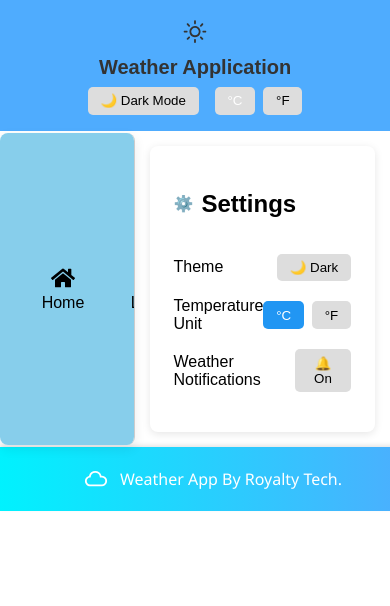
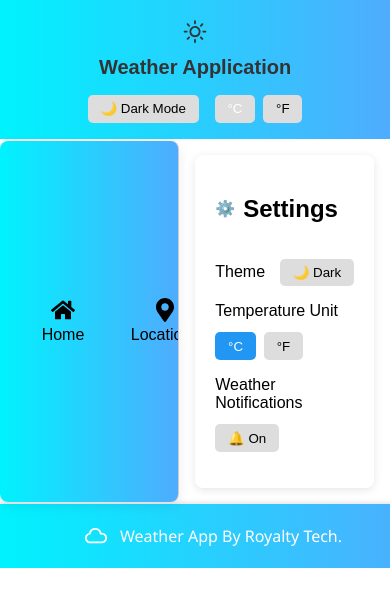
Before and after one commit to juniorSarh/weather-application, a React (Vite) app: page /settings in a window 390 px wide. Shown: the top 606 px of the page. Built offline with nearby package versions, Linux system fonts and the light colour scheme.

Commit message:
applying media queries to all the components

```diff
--- a/src/assets/components/Header.module.css
+++ b/src/assets/components/Header.module.css
@@ -1,11 +1,14 @@
+/* 🌐 Base: Mobile-first (320px and up) */
 .header {
   display: flex;
+  flex-direction: column;
   align-items: center;
-  justify-content: space-between;
+  justify-content: center;
   padding: 1rem;
-  background-color: var(--header-bg, #4facfe);
+  background: linear-gradient(to right, #00f2fe, #4facfe);
   color: var(--header-color, #333);
-  flex-wrap: wrap; /* allow wrapping on small screens */
+  gap: 0.5rem;
+  flex-wrap: wrap;
 }
 
 .icon {
@@ -14,21 +17,21 @@
 }
 
 .title {
-  flex-grow: 1;
+  font-size: 1.25rem;
   text-align: center;
   margin: 0;
-  font-size: 1.5rem;
   min-width: 150px;
+  flex-grow: 1;
 }
 
 .actions {
   display: flex;
+  flex-wrap: wrap;
+  justify-content: center;
+  align-items: center;
   gap: 1rem;
-  align-items: center;
-  flex-wrap: wrap; /* wrap on small screens */
-  justify-content: center;
+  margin-top: 0.5rem;
   flex: 0 0 auto;
-  margin-top: 0.5rem; /* spacing on small screens */
 }
 
 .unitButtons {
@@ -54,7 +57,7 @@
   color: white;
 }
 
-/* Dark theme overrides */
+/* 🌙 Dark Theme */
 body.dark-theme .header {
   background-color: #1e1e1e;
   color: white;
@@ -74,44 +77,27 @@ body.dark-theme .activeButton {
   color: white;
 }
 
-/* Media Queries */
-
-/* Small screens */
-@media (max-width: 480px) {
+/* 📱 Tablets (≥ 481px) */
+@media (min-width: 481px) {
   .header {
-    flex-direction: column;
+    flex-direction: row;
+    justify-content: space-between;
     align-items: center;
-    gap: 0.5rem;
   }
 
   .title {
-    font-size: 1.25rem;
-  }
-
-  .actions {
-    justify-content: center;
-    margin-top: 0;
-  }
-}
-
-/* Medium screens */
-@media (min-width: 481px) and (max-width: 767px) {
-  .title {
     font-size: 1.4rem;
-  }
-}
-
-/* Large screens (768px and above) */
-@media (min-width: 768px) {
-  .header {
-    flex-wrap: nowrap;
-  }
-
-  .title {
-    font-size: 1.5rem;
+    text-align: center;
   }
 
   .actions {
     margin-top: 0;
   }
 }
+
+/* 💻 Desktops (≥ 768px) */
+@media (min-width: 768px) {
+  .title {
+    font-size: 1.5rem;
+  }
+}
--- a/src/assets/components/SettingsCard.module.css
+++ b/src/assets/components/SettingsCard.module.css
@@ -1,13 +1,14 @@
+/* 🌐 Base styles: Mobile-first (320px and up) */
 .settingsCard {
-  width: 70%;
-  height: 70%;
-  margin: 15px;
-  padding: 1.5rem;
+  width: 100%;
+  margin: 1rem;
+  padding: 1.25rem;
   border-radius: 8px;
   box-shadow: 0 2px 8px rgba(0,0,0,0.1);
   background-color: #fff;
   color: #000;
   transition: background-color 0.3s, color 0.3s;
+  box-sizing: border-box;
 }
 
 body.dark-theme .settingsCard {
@@ -20,6 +21,7 @@ body.dark-theme .settingsCard {
   align-items: center;
   gap: 0.5rem;
   margin-bottom: 1rem;
+  flex-wrap: wrap;
 }
 
 .settingItem {
@@ -27,11 +29,14 @@ body.dark-theme .settingsCard {
   justify-content: space-between;
   align-items: center;
   margin: 1rem 0;
+  flex-wrap: wrap;
+  gap: 0.75rem;
 }
 
 .unitButtons {
   display: flex;
   gap: 0.5rem;
+  flex-wrap: wrap;
 }
 
 .unitButtons button,
@@ -50,11 +55,36 @@ body.dark-theme .settingsCard {
   color: white;
 }
 
-body.dark-theme .unitButtons button {
+/* Dark theme button overrides */
+body.dark-theme .unitButtons button,
+body.dark-theme .settingItem button {
   background-color: #333;
   color: white;
 }
 
-body.dark-theme .unitButtons button.active {
+body.dark-theme .unitButtons button.active,
+body.dark-theme .settingItem button.active {
   background-color: #2196f3;
+  color: white;
 }
+
+/* 📱 Tablets (≥ 600px) */
+@media (min-width: 600px) {
+  .settingsCard {
+    width: 80%;
+    padding: 1.5rem;
+  }
+
+  .settingItem {
+    flex-wrap: nowrap;
+    gap: 2rem;
+  }
+}
+
+/* 💻 Desktops (≥ 1024px) */
+@media (min-width: 1024px) {
+  .settingsCard {
+    width: 70%;
+    height: 70%;
+  }
+}
--- a/src/assets/components/SideBar.module.css
+++ b/src/assets/components/SideBar.module.css
@@ -1,20 +1,21 @@
+/* 🌐 Base styles: Mobile-first (starting at 320px) */
 .sidebar {
-  width: 100%; /* Full width on small screens */
+  width: 100%; /* Full width by default */
   padding: 20px;
-  border-right: 1px solid #cccccc;
-  background-color: skyblue;
-  height: auto; /* Let height adjust naturally */
+  margin: 2px 0;
   box-sizing: border-box;
-  margin: 2px 0;
+  height: auto;
   display: flex;
-  flex-direction: row; /* Horizontal layout on small screens */
+  flex-direction: row; /* Horizontal on small screens */
   align-items: center;
+  background: linear-gradient(to right, #00f2fe, #4facfe);
   border-radius: 8px;
   box-shadow: 0 4px 12px rgba(0, 0, 0, 0.08);
-  overflow-x: auto; /* Scroll if overflow on very small screens */
+  border-right: 1px solid #cccccc;
+  overflow-x: auto; /* Allow scroll if too many items */
 }
 
-/* Sidebar navigation links */
+/* Navigation links (mobile-first) */
 .navLink {
   display: flex;
   flex-direction: column;
@@ -25,7 +26,7 @@
   margin-right: 1rem;
   border-radius: 8px;
   transition: background-color 0.2s ease;
-  min-width: 70px; /* Ensures clickable area */
+  min-width: 70px; /* Better tap target */
 }
 
 .navLink:hover {
@@ -37,30 +38,32 @@
   margin-bottom: 4px;
 }
 
-/* Dark theme variant */
+/* 🌙 Optional: Dark theme override */
 .darkSidebar {
   background-color: #1e1e1e;
   color: #f1f1f1;
   border-right: 1px solid #444;
 }
 
-/* Medium devices (tablets and up) */
+/* 📱 Tablets and up (≥768px) */
 @media (min-width: 768px) {
   .sidebar {
     width: 25%;
     flex-direction: column; /* Vertical layout */
     height: 140vh;
     margin: 2px;
+    align-items: flex-start;
   }
 
   .navLink {
+    width: 100%;
+    margin-right: 0;
     margin-bottom: 10px;
-    margin-right: 0;
-    width: 100%;
+    justify-content: flex-start;
   }
 }
 
-/* Large devices (desktops and up) */
+/* 💻 Desktops and up (≥1024px) */
 @media (min-width: 1024px) {
   .sidebar {
     width: 20%;
--- a/src/assets/components/WeatherHome.module.css
+++ b/src/assets/components/WeatherHome.module.css
@@ -1,24 +1,22 @@
-/* Container styling */
+/* Base styles (mobile-first) */
 .container {
   width: 100%;
   margin: 15px;
   padding: 1.5rem;
-  background: #f7f9fc;
+  background: linear-gradient(to right, #00f2fe, #4facfe);
   border-radius: 8px;
   box-shadow: 0 4px 12px rgba(0, 0, 0, 0.08);
   font-family: 'Segoe UI', Tahoma, Geneva, Verdana, sans-serif;
-  max-width: 600px; /*max width for small devices */
+  max-width: 600px;
 }
 
-/* Title */
 .title {
   text-align: center;
   font-size: 1.5rem;
   margin-bottom: 1.2rem;
-  color: #333;
+  color: #f8f8f8;
 }
 
-/* Input + button group */
 .inputGroup {
   display: flex;
   flex-direction: column;
@@ -51,7 +49,6 @@
   background-color: #357bd8;
 }
 
-/* Error message */
 .error {
   color: #d33;
   text-align: center;
@@ -59,7 +56,6 @@
   margin-bottom: 1rem;
 }
 
-/* Weather information */
 .weatherInfo {
   background-color: #fff;
   border-radius: 8px;
@@ -74,7 +70,6 @@
   color: #222;
 }
 
-/* Forecast list styles */
 ul {
   list-style: none;
   padding: 0;
@@ -106,7 +101,31 @@ li:hover {
   text-transform: capitalize;
 }
 
-/* Medium devices (tablets) */
+/* 📱 Small devices - from 320px upward (optional override) */
+@media (min-width: 320px) {
+  .title {
+    font-size: 1.25rem;
+  }
+
+  .input {
+    font-size: 0.95rem;
+  }
+
+  .button {
+    font-size: 0.95rem;
+  }
+
+  .weatherTitle {
+    font-size: 1.1rem;
+  }
+
+  .container {
+    padding: 1rem;
+    margin: 10px;
+  }
+}
+
+/* 📱 Medium devices (tablets) */
 @media (min-width: 768px) {
   .container {
     width: 85%;
@@ -136,11 +155,11 @@ li:hover {
   }
 }
 
-/* Large devices (desktops) */
+/* 💻 Large devices (desktops) */
 @media (min-width: 1024px) {
   .container {
     width: 70%;
-    max-width: 1000px;
+    max-width: 2000px;
   }
 
   .title {
--- a/src/assets/components/Weathermain.module.css
+++ b/src/assets/components/Weathermain.module.css
@@ -1,39 +1,30 @@
+/* Mobile-first base styles (320px and up) */
 .maincomponent {
   display: flex;
-  flex-direction: row;
-  align-items: center;
-  padding: 25px;
-  gap: 2rem;
+  flex-direction: column;  /* stack by default on small screens */
+  align-items: stretch;
+  padding: 0.5rem 1rem;
+  gap: 1rem;
   font-family: sans-serif;
   width: 100%;
-  height: 100%;
+  height: auto;
 }
 
-/* Small screens: stack vertically for better usability */
-@media (max-width: 480px) {
+/* Medium screens: tablets (≥ 481px) */
+@media (min-width: 481px) {
   .maincomponent {
-    flex-direction: column;
-    align-items: stretch;
-    padding: 0.5rem 1rem;
-    gap: 1rem;
-    height: auto; /* let it expand naturally */
+    flex-direction: row;
+    align-items: center;
+    gap: 1.5rem;
+    padding: 1rem;
+    height: 100%;
   }
 }
 
-/* Medium screens: tablets, slight adjustment */
-@media (min-width: 481px) and (max-width: 767px) {
+/* Large screens: desktops (≥ 768px) */
+@media (min-width: 768px) {
   .maincomponent {
-    flex-direction: row;
-    gap: 1.5rem;
-    padding: 1rem;
+    gap: 2rem;
+    padding: 1.5rem 2rem;
   }
 }
-
-/* Large screens: default */
-@media (min-width: 768px) {
-  .maincomponent {
-    flex-direction: row;
-    gap: 2rem;
-    padding: 1rem;
-  }
-}
```
